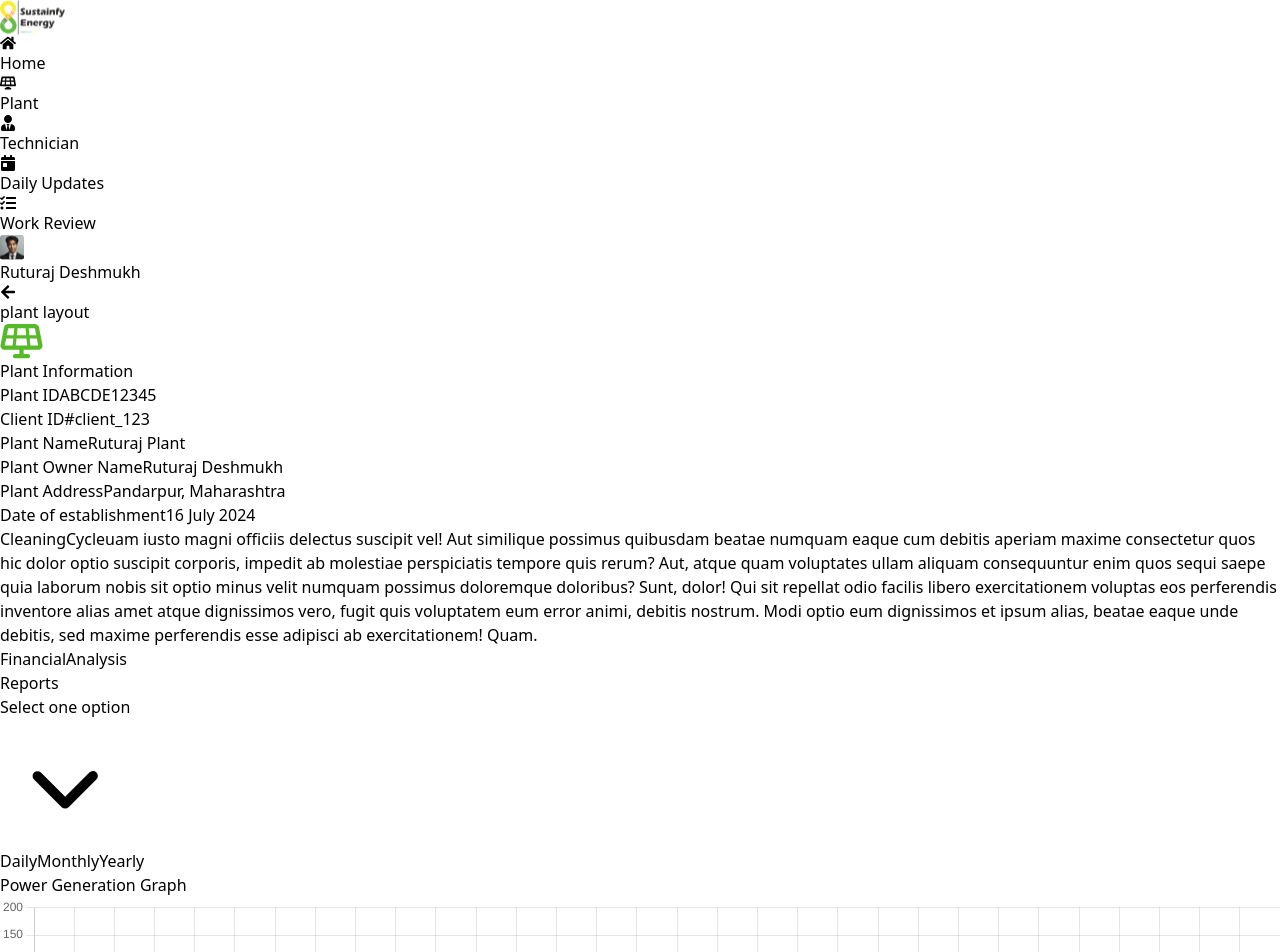
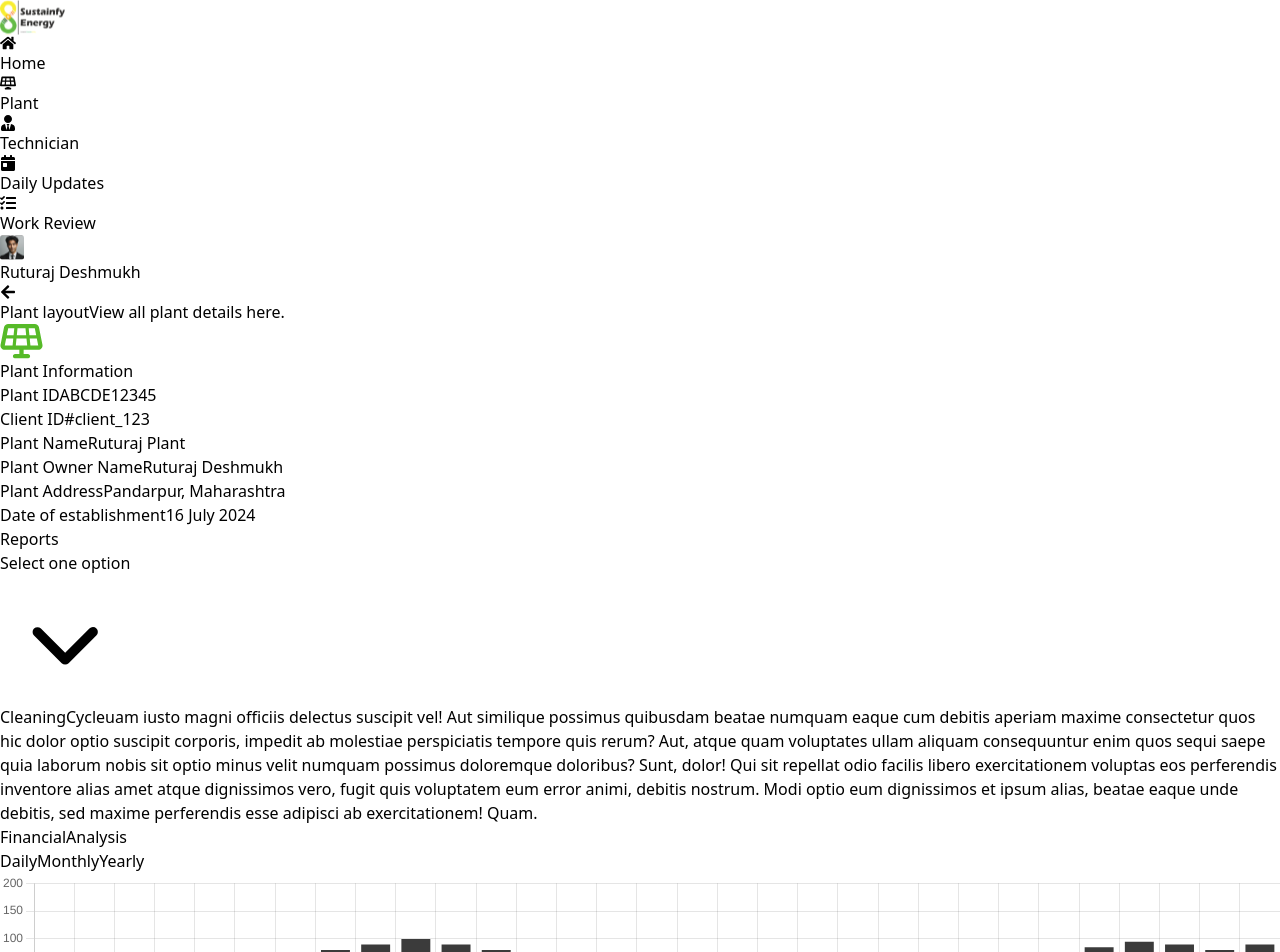
Before and after one commit to ruturaj9696/AdminDashboard, a React (Vite) app: page /plant-layout in a window 1280 px wide. Shown: the top 952 px of the page. Built offline with nearby package versions, Linux system fonts and the light colour scheme.

Commit message:
Graphs layout updated

```diff
--- a/src/components/PlantLayout/Graphs.jsx
+++ b/src/components/PlantLayout/Graphs.jsx
@@ -81,7 +81,7 @@ const chartConfigs = {
         {
           label: "Power Generation",
           data: [50, 60, 70, 80, 90, 100, 110, 120, 130, 140, 150, 160],
-          backgroundColor: "#4CAF50",
+          backgroundColor: "#3B3B3B",
         },
       ],
     },
@@ -104,7 +104,7 @@ const chartConfigs = {
         {
           label: "Irradiation",
           data: [60, 70, 80, 90, 100, 110, 120, 130, 140, 150, 160, 170],
-          backgroundColor: "#FF9800",
+          backgroundColor: "#3B3B3B",
         },
       ],
     },
@@ -127,7 +127,7 @@ const chartConfigs = {
         {
           label: "EPI",
           data: [70, 80, 90, 100, 110, 120, 130, 140, 150, 160, 170, 180],
-          backgroundColor: "#2196F3",
+          backgroundColor: "#3B3B3B",
         },
       ],
     },
@@ -139,7 +139,7 @@ const chartConfigs = {
         {
           label: "Power Generation",
           data: [100, 200, 300, 400, 500],
-          backgroundColor: "#4CAF50",
+          backgroundColor: "#3B3B3B",
         },
       ],
     },
@@ -149,7 +149,7 @@ const chartConfigs = {
         {
           label: "Irradiation",
           data: [200, 300, 400, 500, 600],
-          backgroundColor: "#FF9800",
+          backgroundColor: "#3B3B3B",
         },
       ],
     },
@@ -159,7 +159,7 @@ const chartConfigs = {
         {
           label: "EPI",
           data: [300, 400, 500, 600, 700],
-          backgroundColor: "#2196F3",
+          backgroundColor: "#3B3B3B",
         },
       ],
     },
@@ -197,7 +197,6 @@ const GraphCard = ({ title, chartData }) => (
 const Graphs = ({ chartData }) => (
   <div className="flex flex-col space-y-5">
     <GraphCard
-      title="Power Generation Graph"
       chartData={chartData.powerGeneration}
     />
     <GraphCard title="Irradiation" chartData={chartData.irradiation} />
--- a/src/pages/plants/PlantLayout.jsx
+++ b/src/pages/plants/PlantLayout.jsx
@@ -6,31 +6,48 @@ import CleaningCycle from "../../components/PlantLayout/CleaningCycle";
 import BillAnalysis from "../../components/PlantLayout/BillAnalysis/BillAnalysis";
 import PaymentTracking from "../../components/PlantLayout/PaymentTrack/PaymentTracking";
 import Graph from "../../components/PlantLayout/Graphs";
+import { FaArrowLeft } from "react-icons/fa";
+import { useNavigate } from "react-router-dom";
 
-import { FaArrowLeft } from "react-icons/fa";
 const PlantLayout = () => {
+  const navigate = useNavigate();
+
   return (
     <div>
-      <div className="bg-red-400">
+      <div className="">
         <span>
-          <FaArrowLeft />
-          plant layout
+          <button
+            className="flex gap-0.5 cursor-pointer"
+            onClick={() => {
+              navigate("/");
+            }}
+          >
+            <span className="mt-3 m-2 text-[#263238]">
+              <FaArrowLeft />
+            </span>
+            <div className="mt-1 font-semibold text-2xl text-[#263238]">
+              Plant layout
+            </div>
+          </button>
         </span>
+        <span className="m-2 text-[#607D8B]">View all plant details here.</span>
       </div>
       <div className=" grid grid-cols-3">
         <div className=" m-1 p-1 ">
           <PlantInformation />
+          <div className=" m-2  p-4 mx-0 shadow-md rounded-sm border">
+            <ReportsDropdown />
+          </div>
         </div>
-        <CleaningCycle />
+        <div className=" my-2">
+          <CleaningCycle />
+        </div>
         <FinancialAnalysis />
-        <div className=" m-2 p-2 shadow-lg rounded-sm border">
-          <ReportsDropdown />
-        </div>
       </div>
 
       <div className="grid grid-cols-2">
-        <div>
-          <Graph/>
+        <div className="m-2 border shadow-md">
+          <Graph />
         </div>
 
         <div>
```
